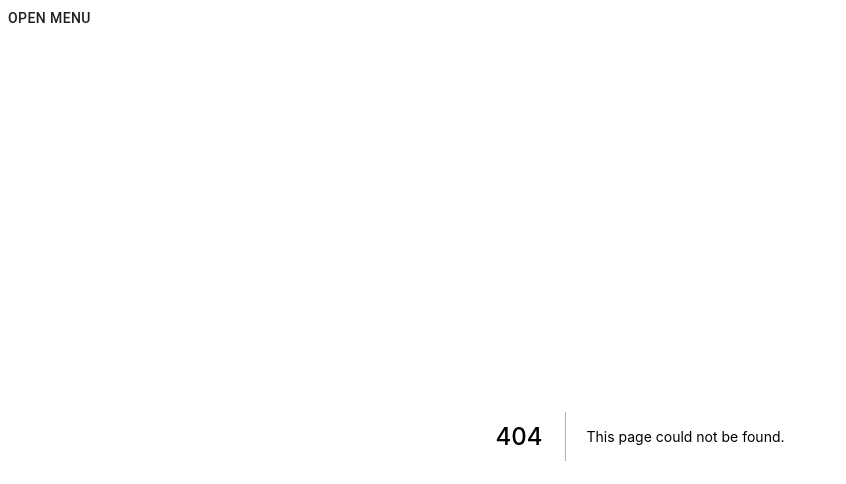
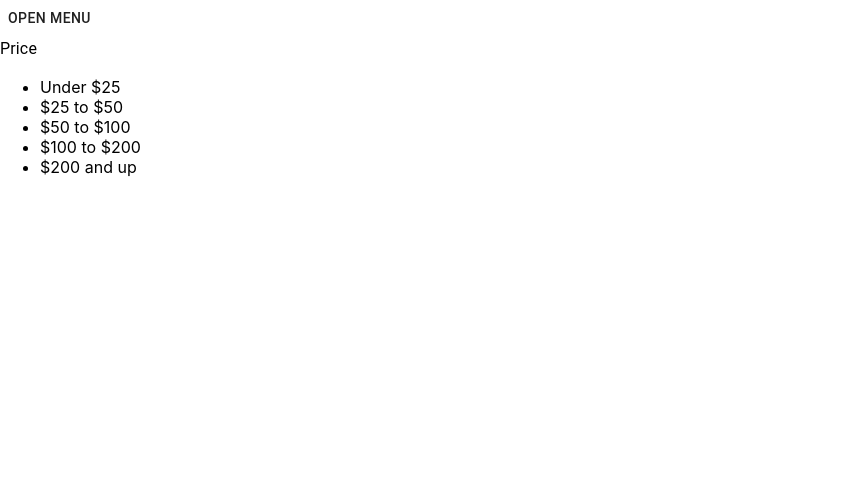
Before and after one commit to imteekay/mercari-search, a Next.js app: page /search/Filters/Price in a window 1280 px wide. Before the commit this address had no page. Shown: the top 484 px of the page, without its empty margins (0-846 px from the left). Built offline with nearby package versions, Linux system fonts and the light colour scheme.

Commit message:
Add main filter

```diff
--- /dev/null
+++ b/pages/search/Filters/Price/PriceList.tsx
@@ -0,0 +1,17 @@
+const PriceList = () => {
+  return (
+    <ul>
+      {[
+        'Under $25',
+        '$25 to $50',
+        '$50 to $100',
+        '$100 to $200',
+        '$200 and up',
+      ].map((price) => (
+        <li>{price}</li>
+      ))}
+    </ul>
+  );
+};
+
+export default PriceList;
--- /dev/null
+++ b/pages/search/Filters/Price/index.tsx
@@ -0,0 +1,14 @@
+import Typography from '@material-ui/core/Typography';
+
+import PriceList from './PriceList';
+
+export const Price = () => {
+  return (
+    <>
+      <Typography>Price</Typography>
+      <PriceList />
+    </>
+  );
+};
+
+export default Price;
```
Also changed, not shown: pages/search/Filters/Categories/CategoriesList.tsx (added, +11 -0 lines), pages/search/Filters/Categories/index.tsx (added, +14 -0 lines), pages/search/Filters/Condition/ConditionList.tsx (added, +11 -0 lines), pages/search/Filters/Condition/index.tsx (added, +14 -0 lines), pages/search/Filters/Shipping/ShippingList.tsx (added, +9 -0 lines), pages/search/Filters/Shipping/index.tsx (added, +14 -0 lines), pages/search/Filters/Statuses/StatusesList.tsx (added, +11 -0 lines), pages/search/Filters/Statuses/index.tsx (added, +14 -0 lines), pages/search/Filters/index.tsx (+16 -1 lines).
